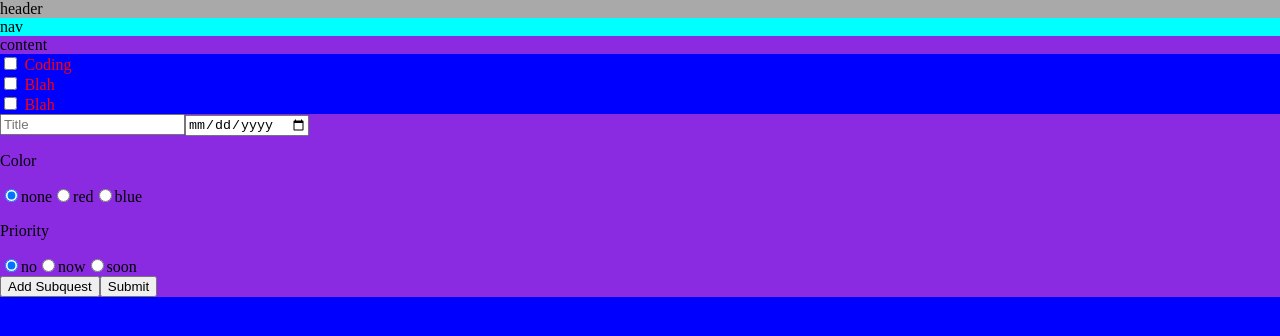
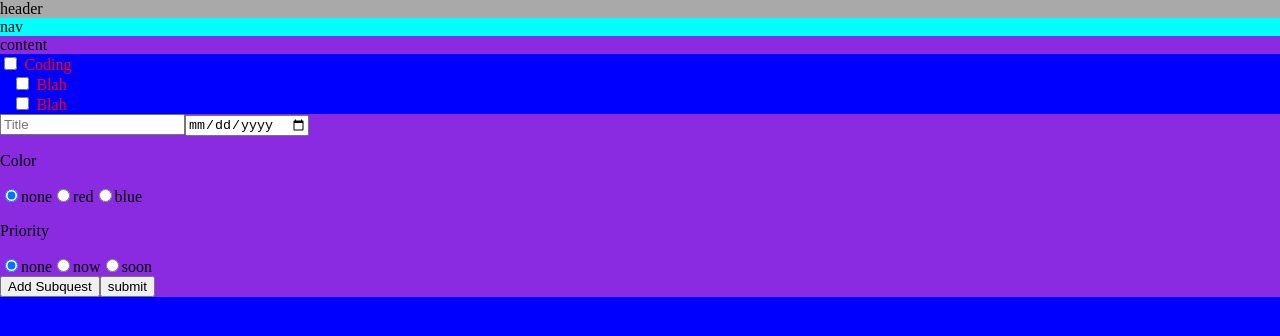
Before and after one commit to KriftyKoding/odinToDo, a website built with webpack: page index.html in a window 1280 px wide. Built offline with nearby package versions, Linux system fonts and the light colour scheme.

Commit message:
Create domElementCreate functions allow object to creat DOM elements special one for radio bttn

```diff
--- a/src/index.js
+++ b/src/index.js
@@ -4,6 +4,7 @@ import "./style/questList.css"
 import layout from './modules/layout/pageLayout';
 import form from "./modules/Project/form";
 import Quest from './modules/Project/quest';
+import test from './modules/Project/test';
 
 layout();
 Quest();
--- /dev/null
+++ b/src/modules/Project/domElementCreate.js
@@ -0,0 +1,68 @@
+function domElementCreate (obj) {
+
+        let newElement = document.createElement(obj.elementType);
+        if (obj.id != undefined) {
+            newElement.id = obj.id;
+        }
+        if (obj.classList != undefined) {
+            newElement.classList = obj.classList;
+        }
+        if (obj.innerText != undefined) {
+            newElement.innerText = obj.innerText;
+        }
+        if (obj.type != undefined) {
+            newElement.type = obj.type;
+        }
+        if (obj.style != undefined) {
+            newElement.style = obj.style;
+        }
+        if (obj.name != undefined) {
+            newElement.name = obj.name;
+        }
+        if (obj.placeholder != undefined) {
+            newElement.placeholder = obj.placeholder;
+        }
+        if (obj.value != undefined) {
+            newElement.value = obj.value;
+        }
+        if (obj.checked != undefined) {
+            newElement.checked = obj.checked;
+        }
+        if ((obj.setAttribute != undefined)) {
+            newElement.setAttribute((obj.setAttribute[0]), (obj.setAttribute[1]))
+        }
+        if (obj.onclick != undefined) {
+            newElement.onclick = obj.onclick;
+        }
+        obj.parentElement.appendChild(newElement)
+
+
+}
+
+function domRadioBTTNCreate (obj) {
+    let bttn = {
+      elementType : "input",
+      type : "radio",
+      name : obj.name,
+      value: obj.value,
+      checked: obj.checked,
+      parentElement : obj.parentElement
+    }
+    domElementCreate(bttn)
+
+    if (obj.label != undefined) {
+      let label = {
+        elementType : "label",
+        setAttribute : obj.setAttribute,
+        innerText :  obj.value,
+        parentElement : obj.parentElement
+      }
+      domElementCreate(label)
+    }
+}
+
+
+module.exports = {
+    domRadioBTTNCreate,
+    domElementCreate
+}
--- a/src/modules/Project/form.js
+++ b/src/modules/Project/form.js
@@ -1,6 +1,6 @@
-// submitBTTN ~~where form data is processed
+const { domElementCreate } = require("./domElementCreate");
+const {domRadioBTTNCreate } = require("./domElementCreate");
 const formData = require("./formData");
-// subquestBTTN
 const subquest = require("./subquest");
 
 function form() {
@@ -10,104 +10,129 @@ function form() {
           .getElementById('myForm')
           .addEventListener('submit', formData);
       });
-    // Form
-    let content = document.getElementById("content");
+  // Form
+  let content = document.getElementById("content");
 
-    let form = document.createElement("form");
-    form.id = "myForm";
-    content.appendChild(form);
+  let form = {
+      elementType : "form",
+      id : "myForm",
+      parentElement : content
+    }
+    domElementCreate(form);
+    form = document.getElementById("myForm");
 
-    let titleInput = document.createElement("input");
-    titleInput.name = "title"
-    titleInput.type = "text"
-    titleInput.placeholder = "Title"
-    form.appendChild(titleInput);
+    let titleInput = {
+      elementType : "input",
+      name : "title",
+      type : "text",
+      placeholder : "Title",
+      parentElement : form
+    }
+    domElementCreate(titleInput);
 
-    let dateInput = document.createElement("input")
-    dateInput.name = "dateInput"
-    dateInput.type = "date"
-    form.appendChild(dateInput);
+    let dateInput = {
+      elementType : "input",
+      name : "dateInput",
+      type : "date",
+      parentElement : form
+    }
+    domElementCreate(dateInput);
 
-    let colorContainer = document.createElement("div");
-    form.appendChild(colorContainer);
-    let colorTitle = document.createElement("p")
-    colorTitle.innerText = "Color"
-    colorContainer.appendChild(colorTitle);
-    let none = document.createElement("input")
-    none.type = "radio"
-    none.name = "Color"
-    none.value = "none"
-    none.checked = true;
-    colorContainer.appendChild(none);
-    let noneLabel = document.createElement("label");
-    noneLabel.setAttribute("for", "none");
-    noneLabel.textContent = "none"
-    colorContainer.appendChild(noneLabel);
-    let red = document.createElement("input")
-    red.type = "radio"
-    red.name = "Color"
-    red.value = "red"
-    colorContainer.appendChild(red);
-    let redLabel = document.createElement("label");
-    redLabel.setAttribute("for", "red");
-    redLabel.textContent = "red"
-    colorContainer.appendChild(redLabel);
-    let blue = document.createElement("input")
-    blue.type = "radio"
-    blue.name = "Color"
-    blue.value = "blue"
-    colorContainer.appendChild(blue);
-    let blueLabel = document.createElement("label");
-    blueLabel.setAttribute("for", "blue");
-    blueLabel.textContent = "blue"
-    colorContainer.appendChild(blueLabel);
-
-    let priorityContainer = document.createElement("div");
-    form.appendChild(priorityContainer);
-    let priorityTitle = document.createElement("p")
-    priorityTitle.innerText = "Priority"
-    priorityContainer.appendChild(priorityTitle);
-    let no = document.createElement("input")
-    no.type = "radio"
-    no.name = "priority"
-    no.value = "no"
-    no.checked = true;
-    priorityContainer.appendChild(no);
-    let noLabel = document.createElement("label");
-    noLabel.setAttribute("for", "no");
-    noLabel.textContent = "no"
-    priorityContainer.appendChild(noLabel);
-    let now = document.createElement("input")
-    now.type = "radio"
-    now.name = "priority"
-    now.value = "now"
-    priorityContainer.appendChild(now);
-    let nowLabel = document.createElement("label");
-    nowLabel.setAttribute("for", "now");
-    nowLabel.textContent = "now"
-    priorityContainer.appendChild(nowLabel);
-    let soon = document.createElement("input")
-    soon.type = "radio"
-    soon.name = "priority"
-    soon.value = "soon"
-    priorityContainer.appendChild(soon);
-    let soonLabel = document.createElement("label");
-    soonLabel.setAttribute("for", "soon");
-    soonLabel.textContent = "soon"
-    priorityContainer.appendChild(soonLabel);
+    let colorContainer = {
+      elementType : "div",
+      id : "colorContainer",
+      parentElement : form
+    }
+    domElementCreate(colorContainer);
+    colorContainer = document.getElementById("colorContainer")
+    let colorTitle = {
+      elementType : "p",
+      innerText : "Color",
+      parentElement : colorContainer
+    }
+    domElementCreate(colorTitle);
+    let radioBTTNColorNone = {
+      name : "Color",
+      value: "none",
+      checked: true,
+      parentElement : colorContainer,
+      label : true,
+      setAttribute : ["for", "none"],
+    }
+    domRadioBTTNCreate(radioBTTNColorNone);
+    let radioBTTNColorRed = {
+      name : "Color",
+      value: "red",
+      parentElement : colorContainer,
+      label : true,
+      setAttribute : ["for", "red"],
+    }
+    domRadioBTTNCreate(radioBTTNColorRed);
+    let radioBTTNColorBlue = {
+      name : "Color",
+      value: "blue",
+      parentElement : colorContainer,
+      label : true,
+      setAttribute : ["for", "blue"],
+    }
+    domRadioBTTNCreate(radioBTTNColorBlue);
 
 
-    let subquestBTTN = document.createElement("input");
-    subquestBTTN.type = "button"
-    subquestBTTN.onclick = subquest;
-    subquestBTTN.value = "Add Subquest"
-    form.appendChild(subquestBTTN);
+    let priorityContainer = {
+      elementType : "div",
+      id : "priorityContainer",
+      parentElement : form
+    }
+    domElementCreate(priorityContainer);
+    priorityContainer = document.getElementById("priorityContainer")
+    let priorityTitle = {
+      elementType : "p",
+      innerText : "Priority",
+      parentElement : priorityContainer
+    }
+    domElementCreate(priorityTitle);
+    let radioBTTNPriorityNone = {
+      name : "Priority",
+      value: "none",
+      checked: true,
+      parentElement : priorityContainer,
+      label : true,
+      setAttribute : ["for", "none"],
+    }
+    domRadioBTTNCreate(radioBTTNPriorityNone);
+    let radioBTTNPriorityNow = {
+      name : "Priority",
+      value: "now",
+      parentElement : priorityContainer,
+      label : true,
+      setAttribute : ["for", "now"],
+    }
+    domRadioBTTNCreate(radioBTTNPriorityNow);
+    let radioBTTNPrioritySoon = {
+      name : "Priority",
+      value: "soon",
+      parentElement : priorityContainer,
+      label : true,
+      setAttribute : ["for", "soon"],
+    }
+    domRadioBTTNCreate(radioBTTNPrioritySoon);
 
-    let submit = document.createElement("input");
-    submit.type = "submit";
-    submit.value = "Submit";
-    form.appendChild(submit);
+    let subquestBTTN = {
+      elementType : "input",
+      type : "button",
+      onclick : subquest,
+      value  : "Add Subquest",
+      parentElement : form
+    }
+    domElementCreate(subquestBTTN);
 
+    let submit = {
+      elementType : "input",
+      type : "submit",
+      value  : "submit",
+      parentElement : form
+    }
+    domElementCreate(submit);
 }
 
 module.exports = form;
--- a/src/modules/Project/quest.js
+++ b/src/modules/Project/quest.js
@@ -1,4 +1,4 @@
-const { isObject } = require("lodash");
+const { domElementCreate } = require("./domElementCreate");
 
 function Quest() {
 
@@ -27,35 +27,47 @@ function Quest() {
 
 
     let content = document.getElementById("content");
-    let questList = document.createElement("div");
-    questList.id = "questlist"
-    content.appendChild(questList);
 
-
-    let titleDisplay =document.createElement("p");
-    titleDisplay.classList = "title"
-    titleDOM (titleDisplay, example2)
-
+    let questList = {
+        elementType : "div",
+        id : "questList",
+        parentElement : content
+    }
+    domElementCreate(questList);
+    questList = document.getElementById("questList")
+////////////////////////////
+ // Display examples
+ //////////////////////////////
+    titleDOM(example2, "title");
 
     example2.subquest.forEach(element => {
-        let subquestDisplay = document.createElement("p");
-        subquestDisplay.classList = "subquest"
-        titleDOM (subquestDisplay, element)
+       titleDOM (element, "subquest")
     });
 
-    //creates Checkbox, BR, adds innerText and style to each title
-    function titleDOM (variable, element) {
-        let checkbox = document.createElement("input")
-        checkbox.type = "checkbox"
-        checkbox.classList = "checkbox"
-        questList.appendChild(checkbox)
+    // creates Checkbox, BR around each ToDO
+    function titleDOM (element, className) {
+        let checkbox = {
+            elementType : "input",
+            type : "checkbox",
+            classList : `checkbox ${className}`,
+            parentElement : questList
+        }
+        domElementCreate(checkbox);
 
-        variable.style = "text-transform:capitalize;"
-        variable.innerText = element.title;
-        questList.appendChild(variable);
+        let title = {
+            elementType : "p",
+            // classList : className,
+            style : "text-transform:capitalize;",
+            innerText : element.title,
+            parentElement : questList
+        }
+        domElementCreate(title);
 
-        let br = document.createElement("BR");
-        questList.appendChild(br);
+        let br = {
+            elementType : "br",
+            parentElement : questList
+        }
+        domElementCreate(br);
     }
 
 
--- a/src/style/questList.css
+++ b/src/style/questList.css
@@ -1,11 +1,9 @@
-#questlist {
+#questList {
     background-color: blue;
     color: white;
 }
 
-#questlist>* {
-
-
+#questList>* {
     color: red;
     display: inline;
 }
@@ -27,3 +25,7 @@
     /* display: inline; */
 
 }
+
+.subquest {
+    margin-left: 1rem;
+}
```
Also changed, not shown: dist/bundle.js, 1 other file.
